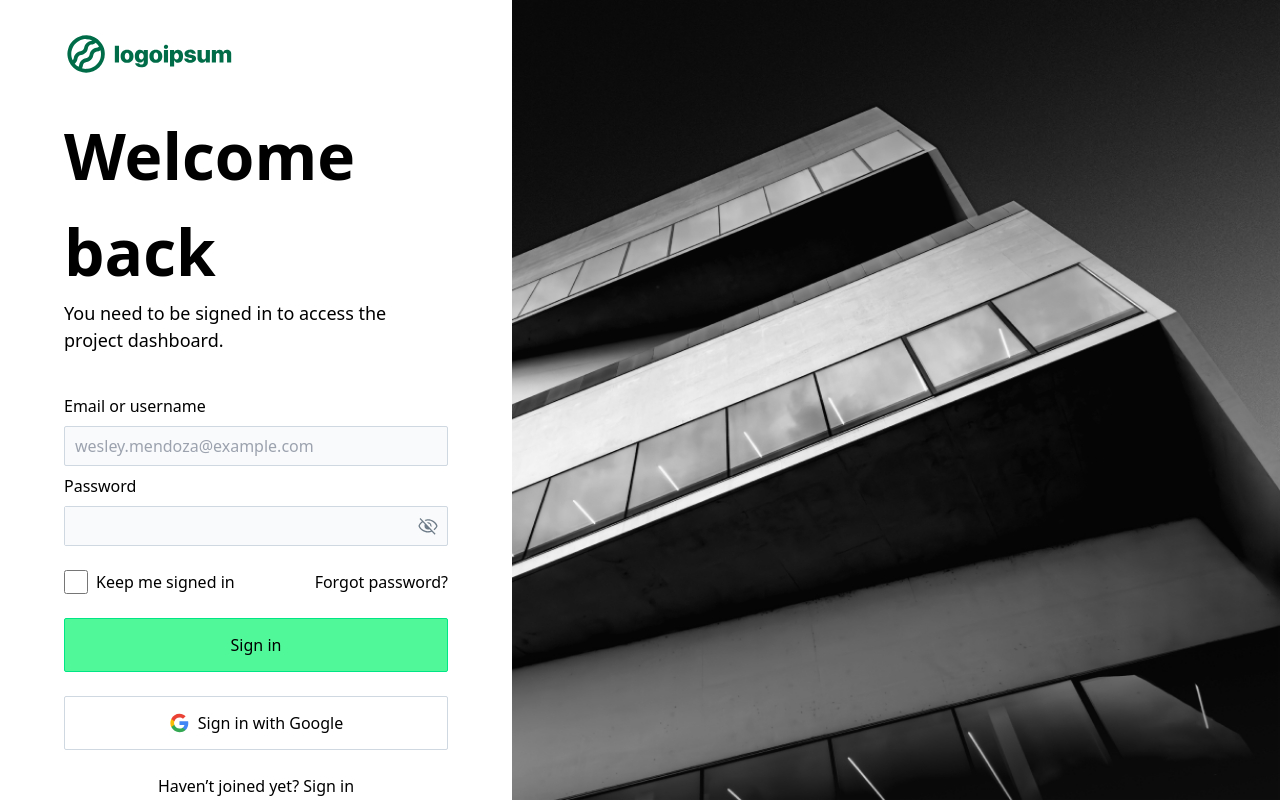
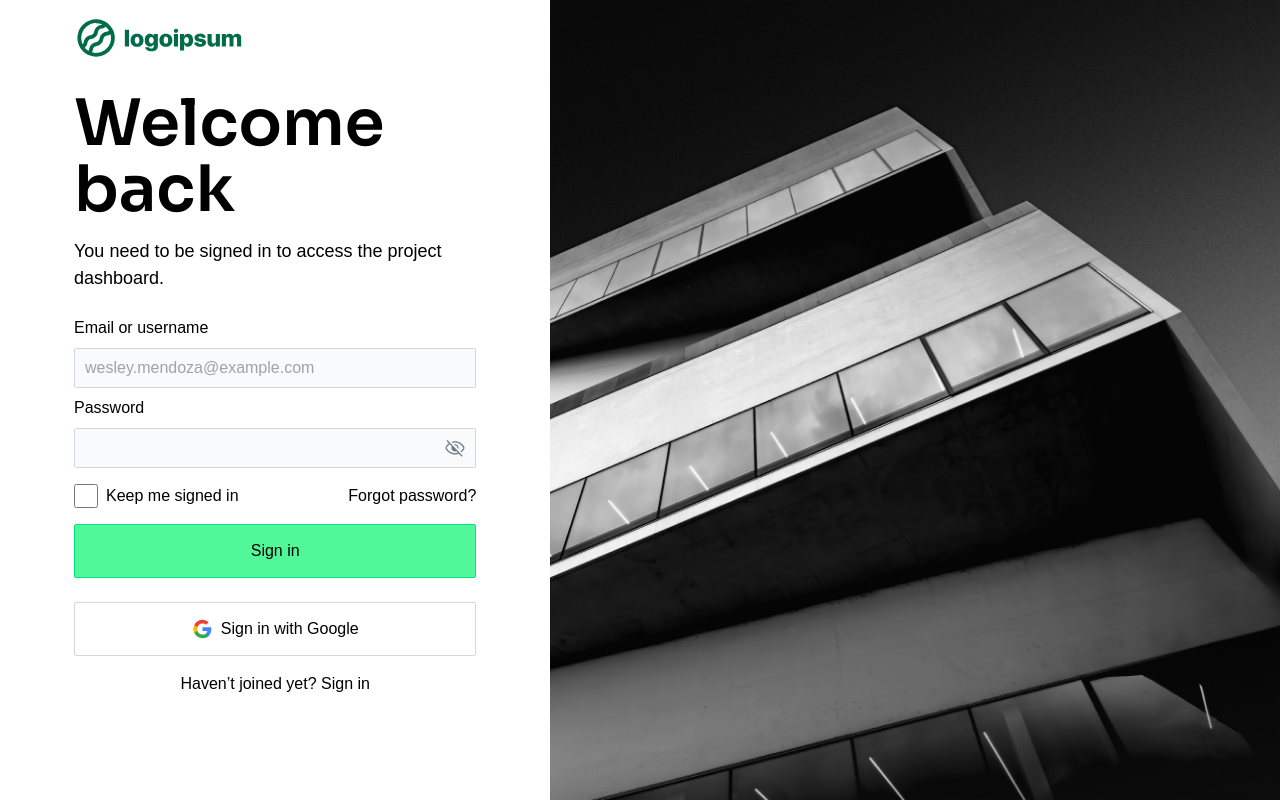
Before and after one commit to AhsanYousaf/frontend-task, a React (Vite) app: page / in a window 1280 px wide. Built offline with nearby package versions, Linux system fonts and the light colour scheme.

Commit message:
added font sora variable

```diff
--- a/src/index.css
+++ b/src/index.css
@@ -1,3 +1,17 @@
 @tailwind base;
 @tailwind components;
 @tailwind utilities;
+
+@font-face {
+    font-family: 'SoraVariable';
+    src: url('./fonts/Sora-VariableFont_wght.ttf') format('truetype');
+    font-size: 64px;
+    font-style: normal;
+    font-weight: 600;
+    line-height: 60px;
+    letter-spacing: -0.96px;
+}
+
+body {
+    font-family: sans-serif;
+}
--- a/src/pages/LoginPage.tsx
+++ b/src/pages/LoginPage.tsx
@@ -11,16 +11,19 @@ const LoginPage = () => {
 
     return (
         <div className="flex flex-col lg:flex-row justify-center items-center h-screen w-full">
-            <div className="w-full lg:w-[40%] h-screen px-16 py-8">
-                <img src={MainIcon} alt="MainIcon" />
-                <p className="lg:text-[64px] lg:font-[600] text-[38px] font-[550] font-sora Variable mt-8">
-                    Welcome back
+            <div className="w-full lg:w-[43%] h-screen px-[74px]">
+                <img className="mt-4" src={MainIcon} alt="MainIcon" />
+                <p style={{ fontFamily: 'SoraVariable' }} className="lg:text-[64px] lg:font-[600] text-[38px] font-[550] mt-4">
+                    Welcome
                 </p>
-                <p className="lg:text-[18px] lg:font-[300] text-[16px] font-[300] font-sans">
+                <p style={{ fontFamily: 'SoraVariable' }} className="lg:text-[64px] lg:font-[600] text-[38px] font-[550] mt-[-16px] lg:mt-[-30px]">
+                    back
+                </p>
+                <p className="lg:text-[18px] lg:font-[300] text-[16px] font-[300]">
                     You need to be signed in to access the project dashboard.
                 </p>
                 <form>
-                    <div className="flex flex-col gap-2 w-full mt-10 lg:text-[16px] lg:font-[500] text-[15px] font-[500]">
+                    <div className="flex flex-col gap-2 w-full mt-6 lg:text-[16px] lg:font-[500] text-[15px] font-[500]">
                         <label>Email or username</label>
                         <input
                             type="text"
@@ -44,7 +47,7 @@ const LoginPage = () => {
                             />
                         </div>
                     </div>
-                    <div className="flex justify-between gap-3 mt-6">
+                    <div className="flex justify-between gap-3 mt-4">
                         <div className="flex justify-center item-center gap-2">
                             <input
                                 type="checkbox"
@@ -60,14 +63,14 @@ const LoginPage = () => {
                             </p>
                         </div>
                     </div>
-                    <div className="mt-6">
+                    <div className="mt-4">
                         <button className='w-full bg-[#50F89A] border border-[#00E687] py-[14px] px-[12px] rounded-sm '>Sign in</button>
                         <div className="w-full flex justify-center border border-[#CFD8E1] py-[14px] px-[12px] mt-6 rounded-sm gap-2 cursor-pointer">
                             <img src={GoogleIcon} alt="GoogleIcon" />
                             <div>Sign in with Google</div>
                         </div>
                     </div>
-                    <div className="flex justify-center mt-6">
+                    <div className="flex justify-center mt-4">
                         <p className="text-[16px] font-[360]">
                             Haven’t joined yet?{" "}
                             <span className="cursor-pointer hover:underline text-[16px] font-[500]">
@@ -77,7 +80,7 @@ const LoginPage = () => {
                     </div>
                 </form>
             </div>
-            <div className="w-full lg:w-[60%] h-screen lg:block hidden">
+            <div className="w-full lg:w-[57%] h-screen lg:block hidden">
                 <img className="w-full h-screen" src={RightSideImage} alt="RightSideImage" />
             </div>
         </div>
```
Also changed, not shown: src/fonts/Sora-VariableFont_wght.ttf (added).
